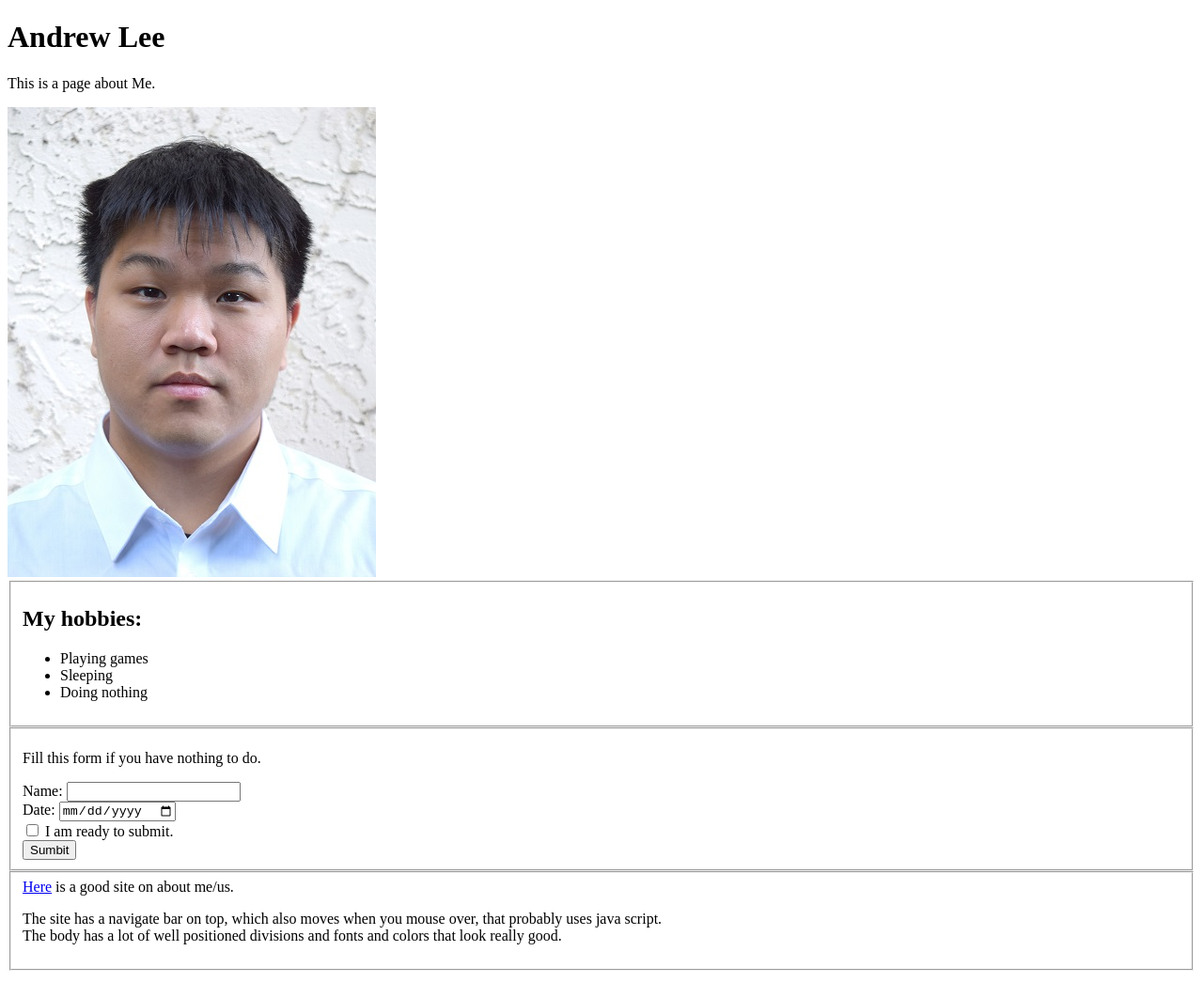
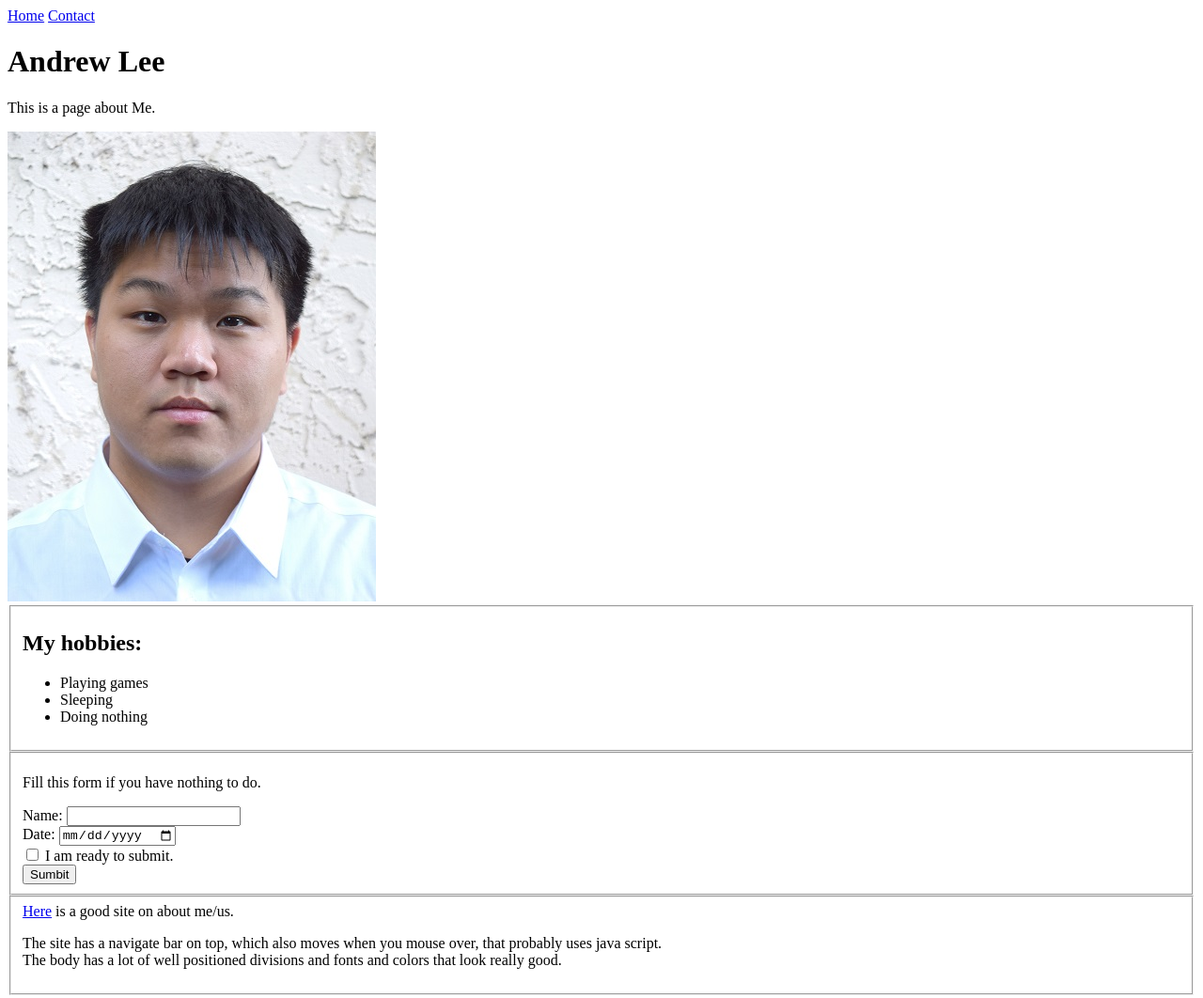
Before and after one commit to adamandrew/adamandrew.github.io, a plain HTML site: page index.html in a window 1280 px wide. Shown: the whole page at 94% size. Before the commit the page ends 1041 px from the top, so only its background shows below. Drawn offline with Linux system fonts and the light colour scheme.

Commit message:
add contact and link to home page

```diff
--- a/index.html
+++ b/index.html
@@ -2,6 +2,10 @@
 <html>
 <head>
 	<title>Andrwe Lee's Page</title>
+	<nav>
+		<a href="index.html">Home</a>
+		<a href="contact.html">Contact</a>
+	</nav>
 </head>
 <body>
 	<h1>Andrew Lee</h1>
```
Also changed, not shown: contact.html (added, +15 -0 lines).
